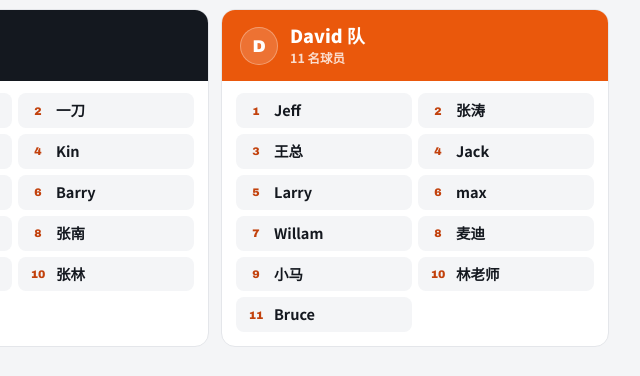
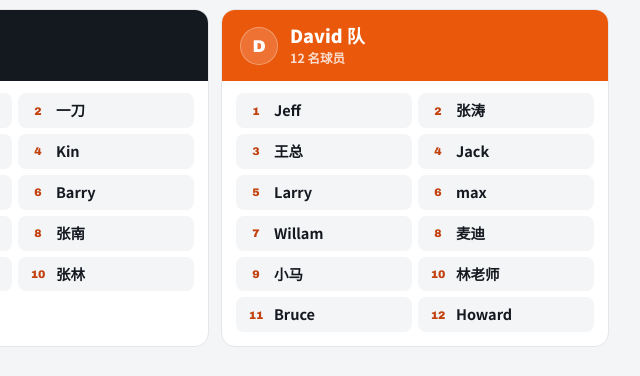
Before and after one commit to haijiezhen-bit/basketball-league-schedule, a plain HTML site: page tournament/index.html in a window 1280 px wide. Shown: the part 721-1097 px from the top of the page, 425-1065 px from the left. Drawn offline with Linux system fonts and the light colour scheme.

Commit message:
Update tournament flyer page

```diff
--- a/tournament/index.html
+++ b/tournament/index.html
@@ -272,7 +272,7 @@
           <span class="badge" aria-hidden="true">D</span>
           <div>
             <h3 data-zh="David 队" data-en="Team David">David 队</h3>
-            <p data-zh="11 名球员" data-en="11 players">11 名球员</p>
+            <p data-zh="12 名球员" data-en="12 players">12 名球员</p>
           </div>
         </div>
         <ul class="player-list">
@@ -287,6 +287,7 @@
           <li class="player"><span class="num">9</span>小马</li>
           <li class="player"><span class="num">10</span>林老师</li>
           <li class="player"><span class="num">11</span>Bruce</li>
+          <li class="player"><span class="num">12</span>Howard</li>
         </ul>
       </div>
     </div>
```
